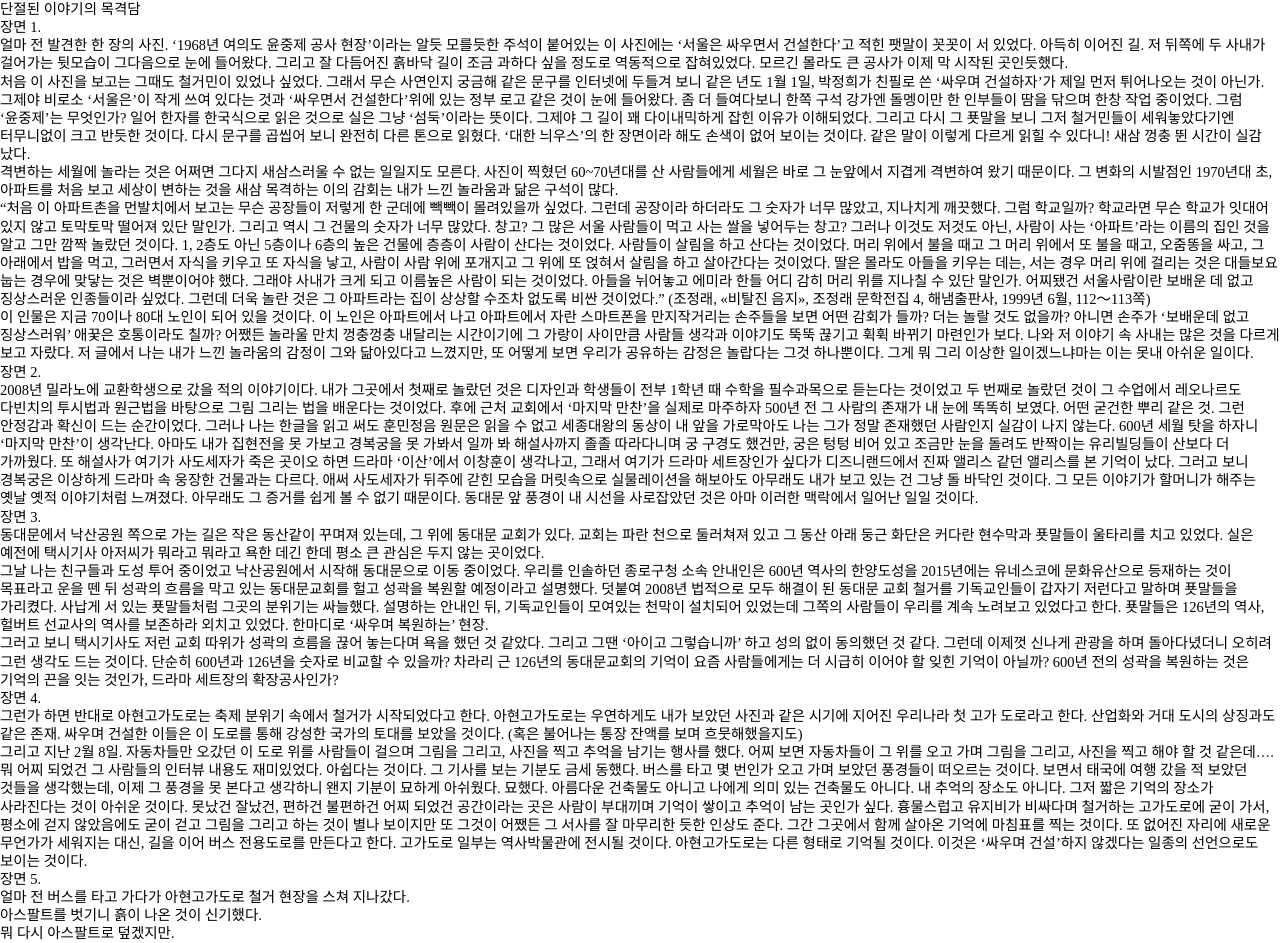
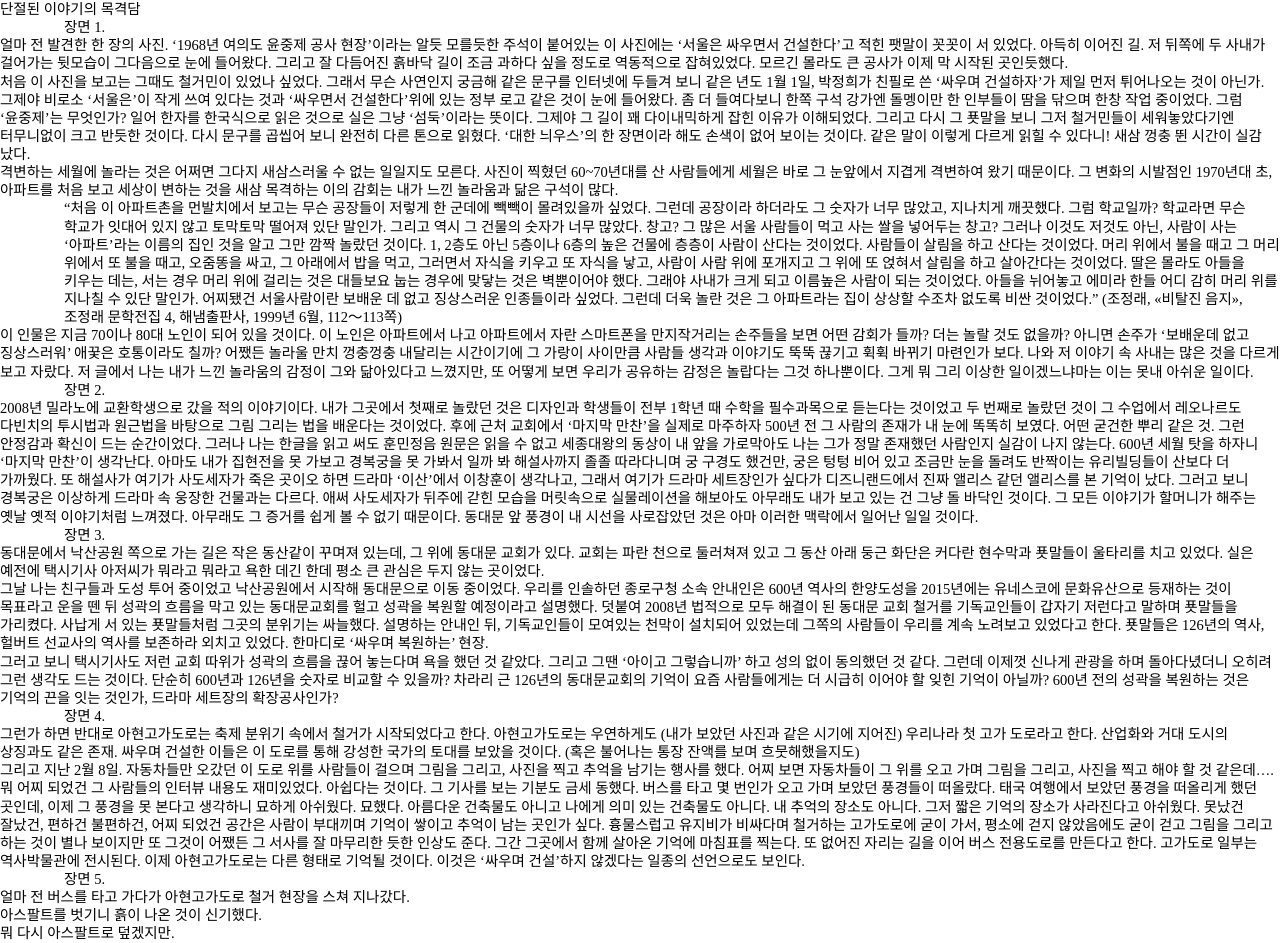
Before and after one commit to helloinah/helloinah.github.io, a Jekyll site: the page built from _posts/work/2014-06-13-work.md, in a window 1280 px wide. Built offline with Jekyll 4.4.1, drawn with Linux system fonts in a browser that asks for light colours; nearby versions of some CDN libraries.

Commit message:
수정조금함

```diff
--- a/_posts/work/2014-06-13-work.md
+++ b/_posts/work/2014-06-13-work.md
@@ -5,41 +5,46 @@
 categories: work
 sub-cat: writings
 bg-color-1:	ff3333
-bg-color-2: eeeeee
+bg-color-2: d4c8c8
 img:
     - /img/write/image-1.jpg
 collab:
     - "[originally posted at 진짜공간](http://jinzaspace.com/?p=6455)"
 txt: 단절된 이야기의 목격담
 ---
-장면 1. <br>
+> 장면 1.
+
 얼마 전 발견한 한 장의 사진. ‘1968년 여의도 윤중제 공사 현장’이라는 알듯 모를듯한 주석이 붙어있는 이 사진에는 ‘서울은 싸우면서 건설한다’고 적힌 팻말이 꼿꼿이 서 있었다. 아득히 이어진 길. 저 뒤쪽에 두 사내가 걸어가는 뒷모습이 그다음으로 눈에 들어왔다. 그리고 잘 다듬어진 흙바닥 길이 조금 과하다 싶을 정도로 역동적으로 잡혀있었다. 모르긴 몰라도 큰 공사가 이제 막 시작된 곳인듯했다.
 
 처음 이 사진을 보고는 그때도 철거민이 있었나 싶었다. 그래서 무슨 사연인지 궁금해 같은 문구를 인터넷에 두들겨 보니 같은 년도 1월 1일, 박정희가 친필로 쓴 ‘싸우며 건설하자’가 제일 먼저 튀어나오는 것이 아닌가. 그제야 비로소 ‘서울은’이 작게 쓰여 있다는 것과 ‘싸우면서 건설한다’위에 있는 정부 로고 같은 것이 눈에 들어왔다. 좀 더 들여다보니 한쪽 구석 강가엔 돌멩이만 한 인부들이 땀을 닦으며 한창 작업 중이었다. 그럼 ‘윤중제’는 무엇인가? 일어 한자를 한국식으로 읽은 것으로 실은 그냥 ‘섬둑’이라는 뜻이다. 그제야 그 길이 꽤 다이내믹하게 잡힌 이유가 이해되었다. 그리고 다시 그 푯말을 보니 그저 철거민들이 세워놓았다기엔 터무니없이 크고 반듯한 것이다. 다시 문구를 곱씹어 보니 완전히 다른 톤으로 읽혔다. ‘대한 늬우스’의 한 장면이라 해도 손색이 없어 보이는 것이다. 같은 말이 이렇게 다르게 읽힐 수 있다니! 새삼 껑충 뛴 시간이 실감 났다.
 
 격변하는 세월에 놀라는 것은 어쩌면 그다지 새삼스러울 수 없는 일일지도 모른다. 사진이 찍혔던 60~70년대를 산 사람들에게 세월은 바로 그 눈앞에서 지겹게 격변하여 왔기 때문이다. 그 변화의 시발점인 1970년대 초, 아파트를 처음 보고 세상이 변하는 것을 새삼 목격하는 이의 감회는 내가 느낀 놀라움과 닮은 구석이 많다.
 
-“처음 이 아파트촌을 먼발치에서 보고는 무슨 공장들이 저렇게 한 군데에 빽빽이 몰려있을까 싶었다. 그런데 공장이라 하더라도 그 숫자가 너무 많았고, 지나치게 깨끗했다. 그럼 학교일까? 학교라면 무슨 학교가 잇대어 있지 않고 토막토막 떨어져 있단 말인가. 그리고 역시 그 건물의 숫자가 너무 많았다. 창고? 그 많은 서울 사람들이 먹고 사는 쌀을 넣어두는 창고? 그러나 이것도 저것도 아닌, 사람이 사는 ‘아파트’라는 이름의 집인 것을 알고 그만 깜짝 놀랐던 것이다. 1, 2층도 아닌 5층이나 6층의 높은 건물에 층층이 사람이 산다는 것이었다. 사람들이 살림을 하고 산다는 것이었다. 머리 위에서 불을 때고 그 머리 위에서 또 불을 때고, 오줌똥을 싸고, 그 아래에서 밥을 먹고, 그러면서 자식을 키우고 또 자식을 낳고, 사람이 사람 위에 포개지고 그 위에 또 얹혀서 살림을 하고 살아간다는 것이었다. 딸은 몰라도 아들을 키우는 데는, 서는 경우 머리 위에 걸리는 것은 대들보요 눕는 경우에 맞닿는 것은 벽뿐이어야 했다. 그래야 사내가 크게 되고 이름높은 사람이 되는 것이었다. 아들을 뉘어놓고 에미라 한들 어디 감히 머리 위를 지나칠 수 있단 말인가. 어찌됐건 서울사람이란 보배운 데 없고 징상스러운 인종들이라 싶었다. 그런데 더욱 놀란 것은 그 아파트라는 집이 상상할 수조차 없도록 비싼 것이었다.” (조정래, «비탈진 음지», 조정래 문학전집 4, 해냄출판사, 1999년 6월, 112～113쪽)
+> “처음 이 아파트촌을 먼발치에서 보고는 무슨 공장들이 저렇게 한 군데에 빽빽이 몰려있을까 싶었다. 그런데 공장이라 하더라도 그 숫자가 너무 많았고, 지나치게 깨끗했다. 그럼 학교일까? 학교라면 무슨 학교가 잇대어 있지 않고 토막토막 떨어져 있단 말인가. 그리고 역시 그 건물의 숫자가 너무 많았다. 창고? 그 많은 서울 사람들이 먹고 사는 쌀을 넣어두는 창고? 그러나 이것도 저것도 아닌, 사람이 사는 ‘아파트’라는 이름의 집인 것을 알고 그만 깜짝 놀랐던 것이다. 1, 2층도 아닌 5층이나 6층의 높은 건물에 층층이 사람이 산다는 것이었다. 사람들이 살림을 하고 산다는 것이었다. 머리 위에서 불을 때고 그 머리 위에서 또 불을 때고, 오줌똥을 싸고, 그 아래에서 밥을 먹고, 그러면서 자식을 키우고 또 자식을 낳고, 사람이 사람 위에 포개지고 그 위에 또 얹혀서 살림을 하고 살아간다는 것이었다. 딸은 몰라도 아들을 키우는 데는, 서는 경우 머리 위에 걸리는 것은 대들보요 눕는 경우에 맞닿는 것은 벽뿐이어야 했다. 그래야 사내가 크게 되고 이름높은 사람이 되는 것이었다. 아들을 뉘어놓고 에미라 한들 어디 감히 머리 위를 지나칠 수 있단 말인가. 어찌됐건 서울사람이란 보배운 데 없고 징상스러운 인종들이라 싶었다. 그런데 더욱 놀란 것은 그 아파트라는 집이 상상할 수조차 없도록 비싼 것이었다.” (조정래, «비탈진 음지», 조정래 문학전집 4, 해냄출판사, 1999년 6월, 112～113쪽)
 
 이 인물은 지금 70이나 80대 노인이 되어 있을 것이다. 이 노인은 아파트에서 나고 아파트에서 자란 스마트폰을 만지작거리는 손주들을 보면 어떤 감회가 들까? 더는 놀랄 것도 없을까? 아니면 손주가 ‘보배운데 없고 징상스러워’ 애꿎은 호통이라도 칠까? 어쨌든 놀라울 만치 껑충껑충 내달리는 시간이기에 그 가랑이 사이만큼 사람들 생각과 이야기도 뚝뚝 끊기고 휙휙 바뀌기 마련인가 보다. 나와 저 이야기 속 사내는 많은 것을 다르게 보고 자랐다. 저 글에서 나는 내가 느낀 놀라움의 감정이 그와 닮아있다고 느꼈지만, 또 어떻게 보면 우리가 공유하는 감정은 놀랍다는 그것 하나뿐이다. 그게 뭐 그리 이상한 일이겠느냐마는 이는 못내 아쉬운 일이다.
 
 
-장면 2. <br>
+> 장면 2.
+
 2008년 밀라노에 교환학생으로 갔을 적의 이야기이다. 내가 그곳에서 첫째로 놀랐던 것은 디자인과 학생들이 전부 1학년 때 수학을 필수과목으로 듣는다는 것이었고 두 번째로 놀랐던 것이 그 수업에서 레오나르도 다빈치의 투시법과 원근법을 바탕으로 그림 그리는 법을 배운다는 것이었다. 후에 근처 교회에서 ‘마지막 만찬’을 실제로 마주하자 500년 전 그 사람의 존재가 내 눈에 똑똑히 보였다. 어떤 굳건한 뿌리 같은 것. 그런 안정감과 확신이 드는 순간이었다. 그러나 나는 한글을 읽고 써도 훈민정음 원문은 읽을 수 없고 세종대왕의 동상이 내 앞을 가로막아도 나는 그가 정말 존재했던 사람인지 실감이 나지 않는다. 600년 세월 탓을 하자니 ‘마지막 만찬’이 생각난다. 아마도 내가 집현전을 못 가보고 경복궁을 못 가봐서 일까 봐 해설사까지 졸졸 따라다니며 궁 구경도 했건만, 궁은 텅텅 비어 있고 조금만 눈을 돌려도 반짝이는 유리빌딩들이 산보다 더 가까웠다. 또 해설사가 여기가 사도세자가 죽은 곳이오 하면 드라마 ‘이산’에서 이창훈이 생각나고, 그래서 여기가 드라마 세트장인가 싶다가 디즈니랜드에서 진짜 앨리스 같던 앨리스를 본 기억이 났다. 그러고 보니 경복궁은 이상하게 드라마 속 웅장한 건물과는 다르다. 애써 사도세자가 뒤주에 갇힌 모습을 머릿속으로 실물레이션을 해보아도 아무래도 내가 보고 있는 건 그냥 돌 바닥인 것이다. 그 모든 이야기가 할머니가 해주는 옛날 옛적 이야기처럼 느껴졌다. 아무래도 그 증거를 쉽게 볼 수 없기 때문이다. 동대문 앞 풍경이 내 시선을 사로잡았던 것은 아마 이러한 맥락에서 일어난 일일 것이다.
 
-장면 3. <br>
+> 장면 3.
+
 동대문에서 낙산공원 쪽으로 가는 길은 작은 동산같이 꾸며져 있는데, 그 위에 동대문 교회가 있다. 교회는 파란 천으로 둘러쳐져 있고 그 동산 아래 둥근 화단은 커다란 현수막과 푯말들이 울타리를 치고 있었다. 실은 예전에 택시기사 아저씨가 뭐라고 뭐라고 욕한 데긴 한데 평소 큰 관심은 두지 않는 곳이었다.
 
 그날 나는 친구들과 도성 투어 중이었고 낙산공원에서 시작해 동대문으로 이동 중이었다. 우리를 인솔하던 종로구청 소속 안내인은 600년 역사의 한양도성을 2015년에는 유네스코에 문화유산으로 등재하는 것이 목표라고 운을 뗀 뒤 성곽의 흐름을 막고 있는 동대문교회를 헐고 성곽을 복원할 예정이라고 설명했다. 덧붙여 2008년 법적으로 모두 해결이 된 동대문 교회 철거를 기독교인들이 갑자기 저런다고 말하며 푯말들을 가리켰다. 사납게 서 있는 푯말들처럼 그곳의 분위기는 싸늘했다. 설명하는 안내인 뒤, 기독교인들이 모여있는 천막이 설치되어 있었는데 그쪽의 사람들이 우리를 계속 노려보고 있었다고 한다. 푯말들은 126년의 역사, 헐버트 선교사의 역사를 보존하라 외치고 있었다. 한마디로 ‘싸우며 복원하는’ 현장.
 
 그러고 보니 택시기사도 저런 교회 따위가 성곽의 흐름을 끊어 놓는다며 욕을 했던 것 같았다. 그리고 그땐 ‘아이고 그렇습니까’ 하고 성의 없이 동의했던 것 같다. 그런데 이제껏 신나게 관광을 하며 돌아다녔더니 오히려 그런 생각도 드는 것이다. 단순히 600년과 126년을 숫자로 비교할 수 있을까? 차라리 근 126년의 동대문교회의 기억이 요즘 사람들에게는 더 시급히 이어야 할 잊힌 기억이 아닐까? 600년 전의 성곽을 복원하는 것은 기억의 끈을 잇는 것인가, 드라마 세트장의 확장공사인가?
 
-장면 4. <br>
-그런가 하면 반대로 아현고가도로는 축제 분위기 속에서 철거가 시작되었다고 한다. 아현고가도로는 우연하게도 내가 보았던 사진과 같은 시기에 지어진 우리나라 첫 고가 도로라고 한다. 산업화와 거대 도시의 상징과도 같은 존재. 싸우며 건설한 이들은 이 도로를 통해 강성한 국가의 토대를 보았을 것이다. (혹은 불어나는 통장 잔액를 보며 흐뭇해했을지도)
+> 장면 4.
 
-그리고 지난 2월 8일. 자동차들만 오갔던 이 도로 위를 사람들이 걸으며 그림을 그리고, 사진을 찍고 추억을 남기는 행사를 했다. 어찌 보면 자동차들이 그 위를 오고 가며 그림을 그리고, 사진을 찍고 해야 할 것 같은데…. 뭐 어찌 되었건 그 사람들의 인터뷰 내용도 재미있었다. 아쉽다는 것이다. 그 기사를 보는 기분도 금세 동했다. 버스를 타고 몇 번인가 오고 가며 보았던 풍경들이 떠오르는 것이다. 보면서 태국에 여행 갔을 적 보았던 것들을 생각했는데, 이제 그 풍경을 못 본다고 생각하니 왠지 기분이 묘하게 아쉬웠다. 묘했다. 아름다운 건축물도 아니고 나에게 의미 있는 건축물도 아니다. 내 추억의 장소도 아니다. 그저 짧은 기억의 장소가 사라진다는 것이 아쉬운 것이다. 못났건 잘났건, 편하건 불편하건 어찌 되었건 공간이라는 곳은 사람이 부대끼며 기억이 쌓이고 추억이 남는 곳인가 싶다. 흉물스럽고 유지비가 비싸다며 철거하는 고가도로에 굳이 가서, 평소에 걷지 않았음에도 굳이 걷고 그림을 그리고 하는 것이 별나 보이지만 또 그것이 어쨌든 그 서사를 잘 마무리한 듯한 인상도 준다. 그간 그곳에서 함께 살아온 기억에 마침표를 찍는 것이다. 또 없어진 자리에 새로운 무언가가 세워지는 대신, 길을 이어 버스 전용도로를 만든다고 한다. 고가도로 일부는 역사박물관에 전시될 것이다. 아현고가도로는 다른 형태로 기억될 것이다. 이것은 ‘싸우며 건설’하지 않겠다는 일종의 선언으로도 보이는 것이다.
+그런가 하면 반대로 아현고가도로는 축제 분위기 속에서 철거가 시작되었다고 한다. 아현고가도로는 우연하게도 (내가 보았던 사진과 같은 시기에 지어진) 우리나라 첫 고가 도로라고 한다. 산업화와 거대 도시의 상징과도 같은 존재. 싸우며 건설한 이들은 이 도로를 통해 강성한 국가의 토대를 보았을 것이다. (혹은 불어나는 통장 잔액를 보며 흐뭇해했을지도)
 
-장면 5.<br>
+그리고 지난 2월 8일. 자동차들만 오갔던 이 도로 위를 사람들이 걸으며 그림을 그리고, 사진을 찍고 추억을 남기는 행사를 했다. 어찌 보면 자동차들이 그 위를 오고 가며 그림을 그리고, 사진을 찍고 해야 할 것 같은데…. 뭐 어찌 되었건 그 사람들의 인터뷰 내용도 재미있었다. 아쉽다는 것이다. 그 기사를 보는 기분도 금세 동했다. 버스를 타고 몇 번인가 오고 가며 보았던 풍경들이 떠올랐다. 태국 여행에서 보았던 풍경을 떠올리게 했던 곳인데, 이제 그 풍경을 못 본다고 생각하니 묘하게 아쉬웠다. 묘했다. 아름다운 건축물도 아니고 나에게 의미 있는 건축물도 아니다. 내 추억의 장소도 아니다. 그저 짧은 기억의 장소가 사라진다고 아쉬웠다. 못났건 잘났건, 편하건 불편하건, 어찌 되었건 공간은 사람이 부대끼며 기억이 쌓이고 추억이 남는 곳인가 싶다. 흉물스럽고 유지비가 비싸다며 철거하는 고가도로에 굳이 가서, 평소에 걷지 않았음에도 굳이 걷고 그림을 그리고 하는 것이 별나 보이지만 또 그것이 어쨌든 그 서사를 잘 마무리한 듯한 인상도 준다. 그간 그곳에서 함께 살아온 기억에 마침표를 찍는다. 또 없어진 자리는 길을 이어 버스 전용도로를 만든다고 한다. 고가도로 일부는 역사박물관에 전시된다. 이제 아현고가도로는 다른 형태로 기억될 것이다. 이것은 ‘싸우며 건설’하지 않겠다는 일종의 선언으로도 보인다.
+
+> 장면 5.
+
 얼마 전 버스를 타고 가다가 아현고가도로 철거 현장을 스쳐 지나갔다.<br>
 아스팔트를 벗기니 흙이 나온 것이 신기했다.<br>
 뭐 다시 아스팔트로 덮겠지만.
--- a/css/reset.css
+++ b/css/reset.css
@@ -91,8 +91,6 @@
 }
 
 blockquote {
-  border-left: 1px solid #342dff;
-    padding-left:2.5vw;
-    color: #342dff;
-  quotes: "\201C""\201D""\2018""\2019";
+    padding-left:5vw;
+    quotes: "\201C""\201D""\2018""\2019";
 }
```
Also changed, not shown: _posts/journal/2017-02-22-journal.md (+4 -0 lines), _posts/journal/2017-02-23-journal.md (+2 -0 lines), _posts/journal/2017-02-24-journal.md (+2 -0 lines), _posts/journal/2017-04-04-journal.md (added, +11 -0 lines), _posts/work/2014-09-01-work.md (+4 -4 lines), 1 other file.
